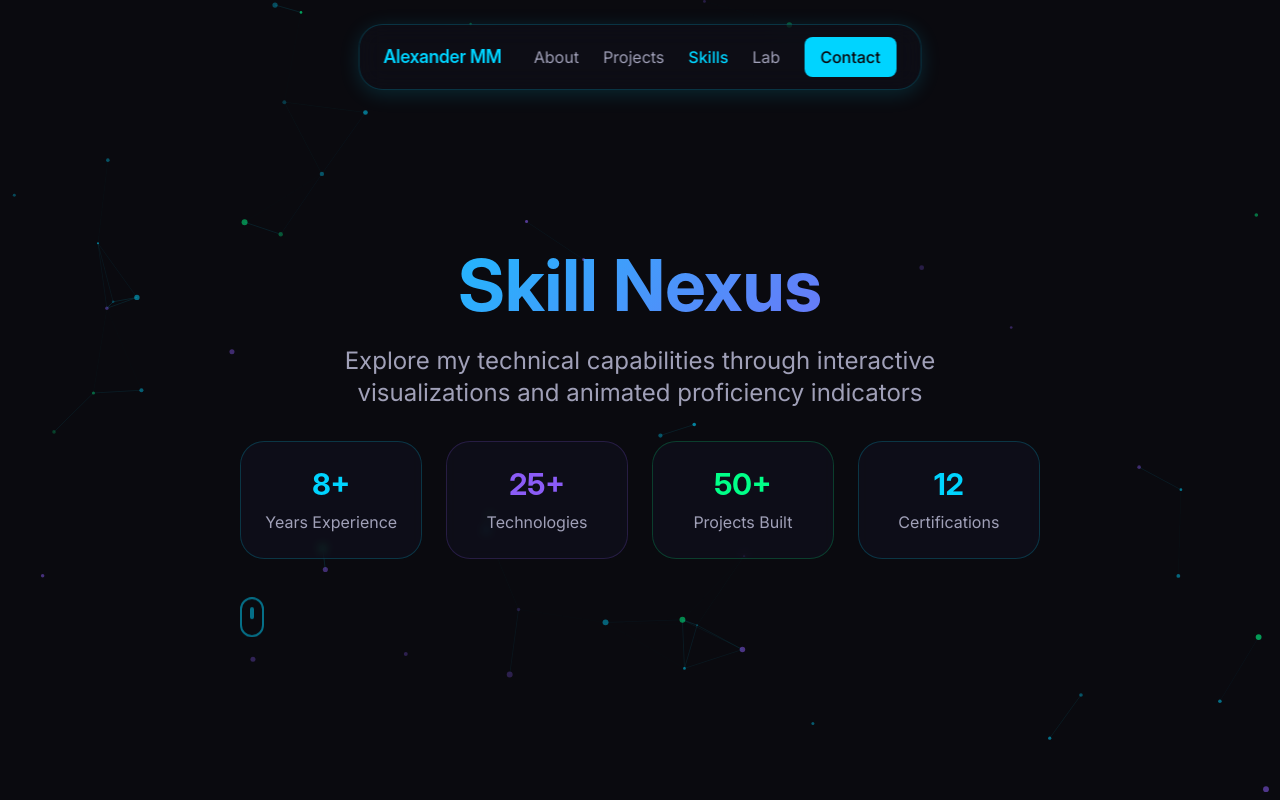
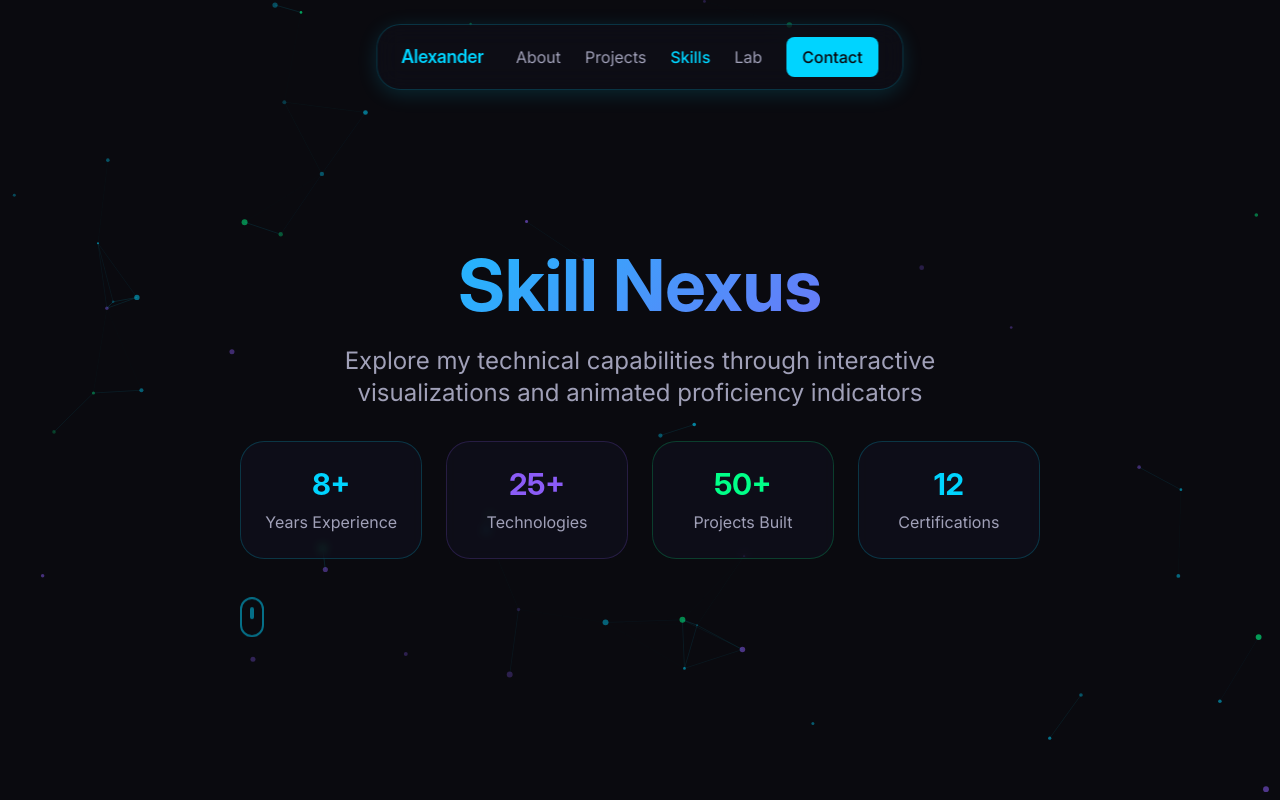
Before and after one commit to Alexander12xx/po, a website: page pages/skill_nexus_technical_capabilities.html in a window 1280 px wide. Shown: the top 800 px of the page. Drawn offline with Linux system fonts and the light colour scheme; a web font is replaced by a local one.

Commit message:
Update skill_nexus_technical_capabilities.html

```diff
--- a/pages/skill_nexus_technical_capabilities.html
+++ b/pages/skill_nexus_technical_capabilities.html
@@ -3,8 +3,8 @@
 <head>
     <meta charset="UTF-8" />
     <meta name="viewport" content="width=device-width, initial-scale=1.0" />
-    <title>Skill Nexus - Technical Capabilities | Alexander MM</title>
-    <meta name="description" content="Explore Alexander MM's comprehensive technical skill set through interactive visualizations and animated proficiency indicators." />
+    <title>Skill Nexus - Technical Capabilities | Alexander </title>
+    <meta name="description" content="Explore Alexander's comprehensive technical skill set through interactive visualizations and animated proficiency indicators." />
     <link rel="stylesheet" href="../css/main.css" />
     <link rel="preconnect" href="https://fonts.googleapis.com" />
     <link rel="preconnect" href="https://fonts.gstatic.com" crossorigin />
@@ -19,7 +19,7 @@
         <div class="bg-surface/20 backdrop-blur-md border border-primary/20 rounded-2xl px-6 py-3 shadow-glow-primary">
             <div class="flex items-center space-x-8">
                 <a href="quantum_landing_homepage.html" class="text-primary font-inter-display font-semibold text-lg">
-                    Alexander MM
+                    Alexander
                 </a>
                 <div class="hidden md:flex items-center space-x-6">
                     <a href="neural_about_personal_story.html" class="text-text-secondary hover:text-primary transition-fast">About</a>
```
